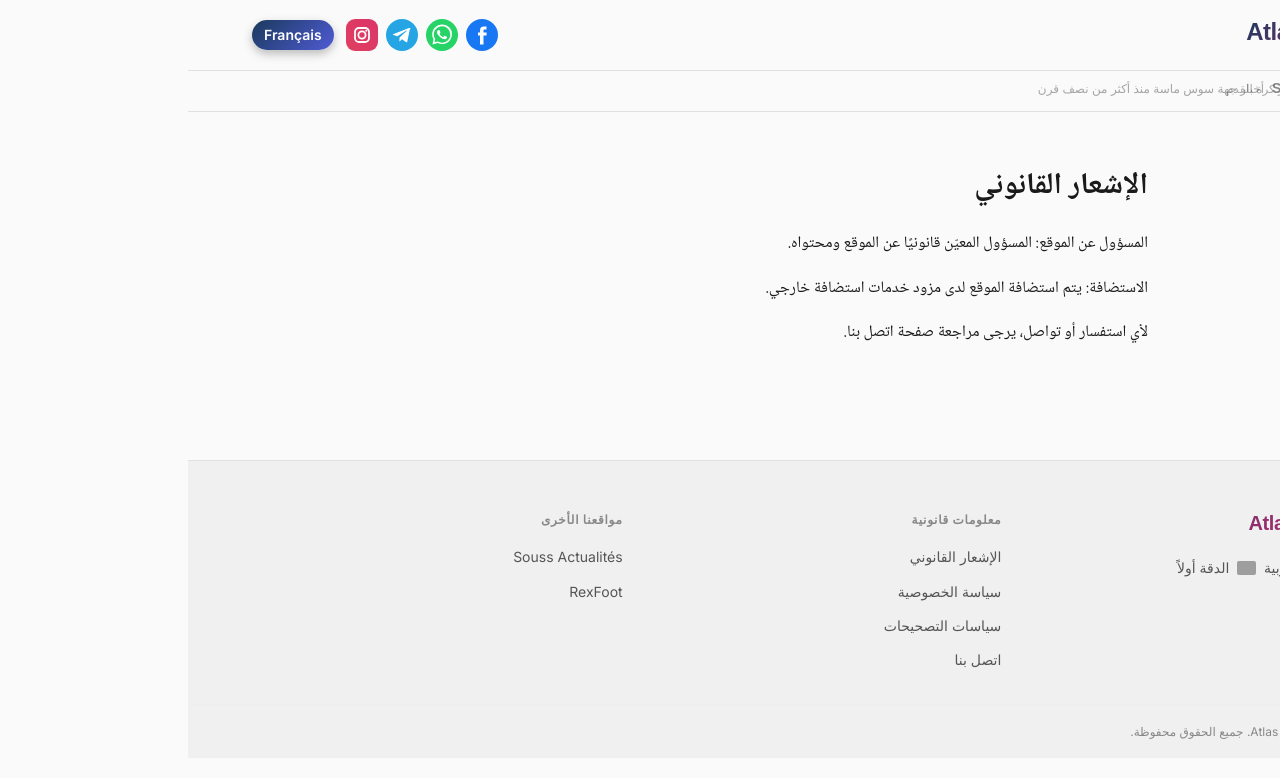
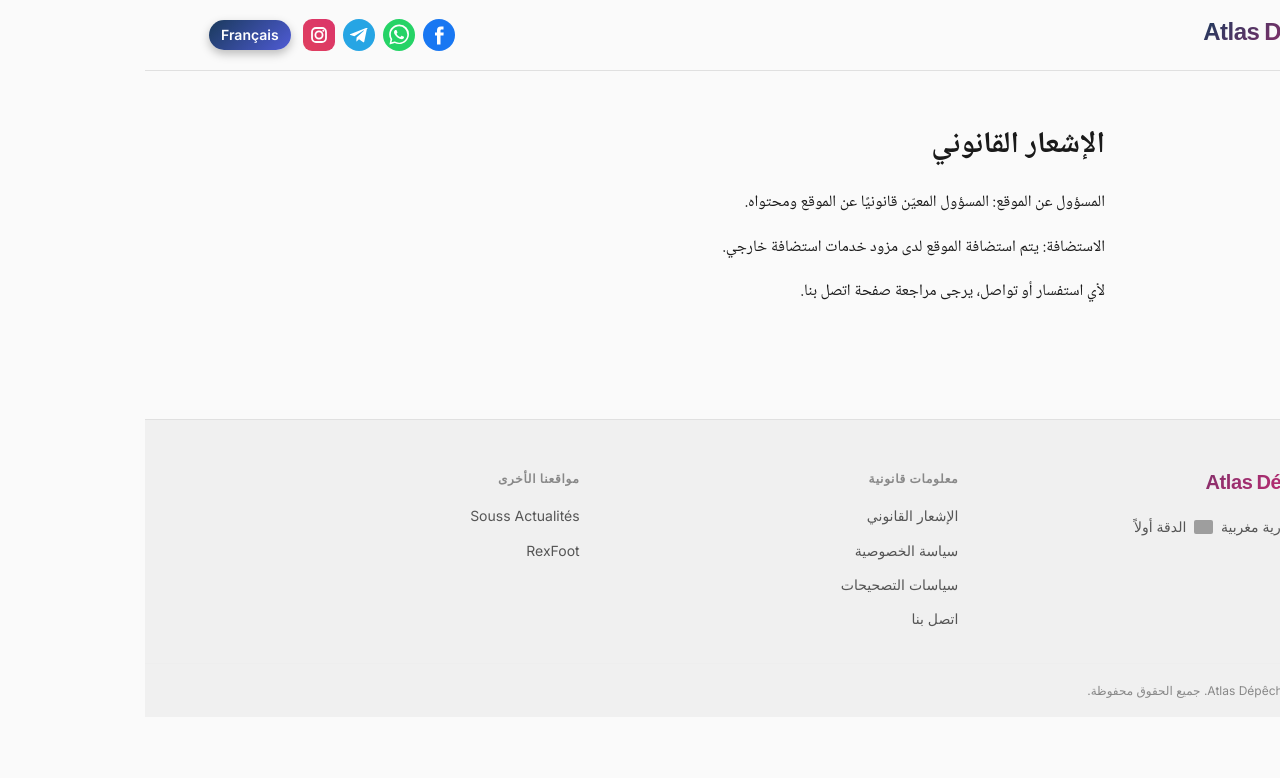
Before and after one commit to atlasdepeche/atlas---depeche, a Next.js app: page /ar/legal/mentions in a window 1280 px wide. Shown: the top 778 px of the page. Built offline with nearby package versions, Linux system fonts and the light colour scheme; no server answers; the database is empty; grey boxes are pictures that could not be loaded.

Commit message:
revert: remove the Nos partenaires strip, explicitly requested — user has a different idea

```diff
--- a/src/app/(public)/[locale]/layout.tsx
+++ b/src/app/(public)/[locale]/layout.tsx
@@ -12,7 +12,6 @@ import { inter, lora } from "@/lib/fonts";
 import { notoNaskhArabic } from "@/lib/fonts-ar";
 import { ShareLinks } from "@/components/ShareLinks";
 import { BreakingTicker } from "@/components/BreakingTicker";
-import { PartnersFlash } from "@/components/PartnersFlash";
 import "@/app/globals.css";
 
 /**
@@ -164,7 +163,6 @@ export default async function PublicLocaleLayout({
         </header>
 
         <BreakingTicker locale={locale} />
-        <PartnersFlash locale={locale} />
 
         {/* ── Main content ────────────────────────────────── */}
         <main
--- a/src/components/PartnersFlash.tsx
+++ /dev/null
@@ -1,144 +0,0 @@
-"use client";
-
-import { useEffect, useState } from "react";
-import type { Locale } from "@/i18n/locales";
-
-/**
- * "Partners" strip — deliberately separate from BreakingTicker (the real-
- * news ticker right above it), not merged into it: mixing promotion into
- * the "🔴 EN DIRECT" breaking-news band would make a reader distrust real
- * urgent news the day they realize one of those items was an ad, which
- * undercuts the whole "la précision d'abord" premise the ticker itself
- * exists to back up. Labeled "Nos partenaires" rather than "Publicité" —
- * still honest (a reader understands this isn't news), reads as editorial
- * rather than a banner ad.
- *
- * Today this only lists the user's own other two sites — explicitly
- * designed to also work as a real ad slot later (a paying sponsor is just
- * another entry in PARTNERS below) without changing the mechanism, only
- * the list.
- *
- * A slow crossfade, not the ticker's scrolling marquee — with only 2-3
- * entries a scrolling strip looks repetitive and risks reading as "more
- * breaking news" right under the real one. A fade reads as a rotating
- * spot, distinct on purpose.
- */
-
-interface Partner {
-  name: string;
-  href: string;
-  tagline: Record<Locale, string>;
-}
-
-const PARTNERS: Partner[] = [
-  {
-    name: "Souss Actualités",
-    href: "https://souss-actualites.com",
-    tagline: {
-      fr: "L'actualité du Souss-Massa depuis plus d'un demi-siècle",
-      ar: "أخبار جهة سوس ماسة منذ أكثر من نصف قرن",
-    },
-  },
-  {
-    name: "RexFoot",
-    href: "https://rexfoot.com",
-    tagline: {
-      fr: "Toute l'actualité du football",
-      ar: "كل أخبار كرة القدم",
-    },
-  },
-];
-
-const ROTATION_MS = 5000;
-const FADE_MS = 700;
-
-export function PartnersFlash({ locale }: { locale: Locale }) {
-  const [current, setCurrent] = useState(0);
-
-  useEffect(() => {
-    const timer = setInterval(() => {
-      setCurrent((i) => (i + 1) % PARTNERS.length);
-    }, ROTATION_MS);
-    return () => clearInterval(timer);
-  }, []);
-
-  const label = locale === "ar" ? "شركاؤنا" : "Nos partenaires";
-
-  return (
-    <div
-      role="complementary"
-      aria-label={label}
-      style={{
-        display: "flex",
-        alignItems: "center",
-        borderBlockEnd: "1px solid var(--color-border)",
-        paddingBlock: "var(--space-2)",
-        paddingInline: "var(--space-6)",
-        gap: "var(--space-4)",
-      }}
-    >
-      <span
-        style={{
-          flexShrink: 0,
-          fontFamily: "var(--font-sans)",
-          fontSize: "var(--text-xs)",
-          fontWeight: 700,
-          letterSpacing: "0.06em",
-          textTransform: "uppercase",
-          color: "var(--color-text-tertiary)",
-        }}
-      >
-        {label}
-      </span>
-
-      {/* All entries stay mounted, stacked, opacity-toggled — a standard
-          crossfade needs the outgoing and incoming layers overlapping
-          during the transition, not a hard swap (which would show an
-          empty gap for a frame). */}
-      <div style={{ position: "relative", flex: 1, minHeight: "1.5em" }}>
-        {PARTNERS.map((partner, index) => (
-          <a
-            key={partner.href}
-            href={partner.href}
-            target="_blank"
-            rel="noopener noreferrer"
-            dir={locale === "ar" ? "rtl" : "ltr"}
-            style={{
-              position: "absolute",
-              insetInlineStart: 0,
-              insetBlockStart: 0,
-              insetInlineEnd: 0,
-              display: "flex",
-              alignItems: "baseline",
-              gap: "var(--space-2)",
-              textDecoration: "none",
-              color: "var(--color-text)",
-              opacity: index === current ? 1 : 0,
-              transition: `opacity ${FADE_MS}ms ease`,
-              pointerEvents: index === current ? "auto" : "none",
-            }}
-          >
-            <span
-              style={{
-                fontFamily: "var(--font-serif)",
-                fontWeight: 700,
-                fontSize: "var(--text-sm)",
-              }}
-            >
-              {partner.name}
-            </span>
-            <span
-              style={{
-                fontFamily: "var(--font-sans)",
-                fontSize: "var(--text-xs)",
-                color: "var(--color-text-secondary)",
-              }}
-            >
-              {partner.tagline[locale]}
-            </span>
-          </a>
-        ))}
-      </div>
-    </div>
-  );
-}
```
